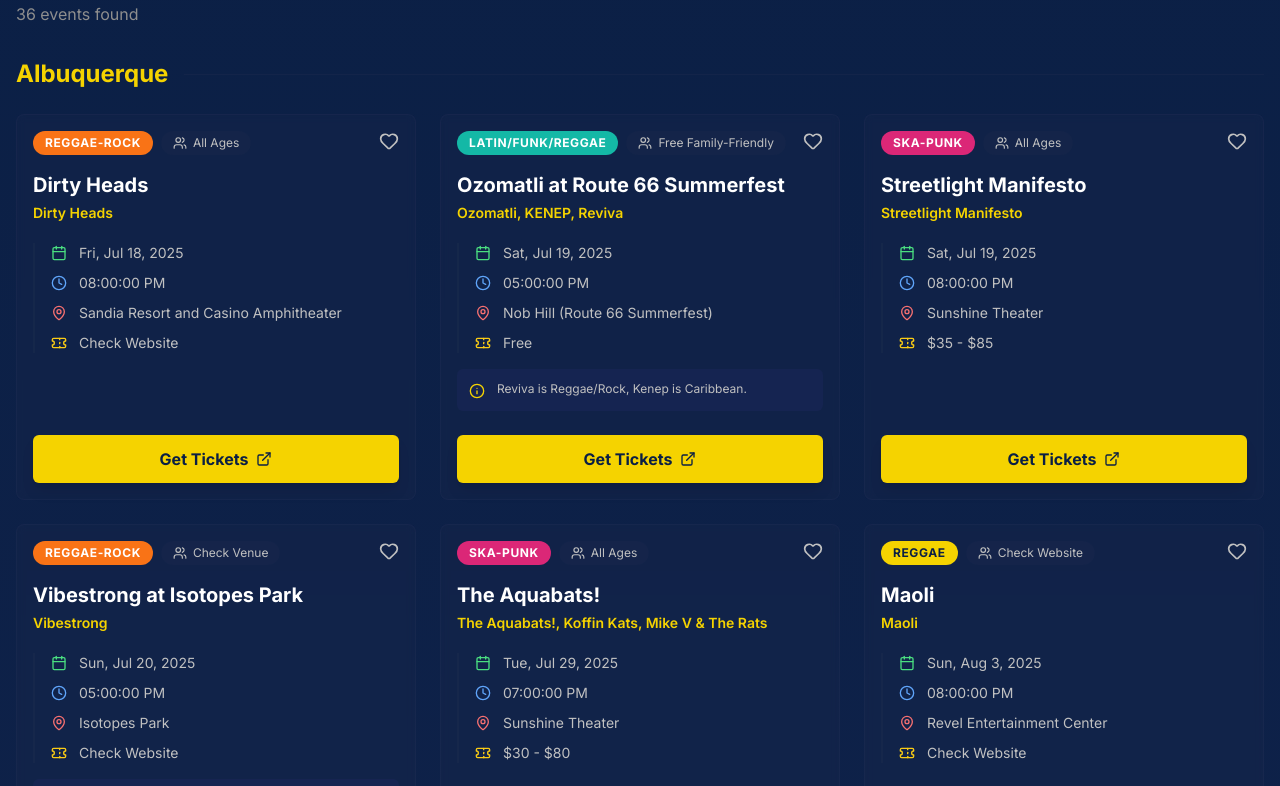
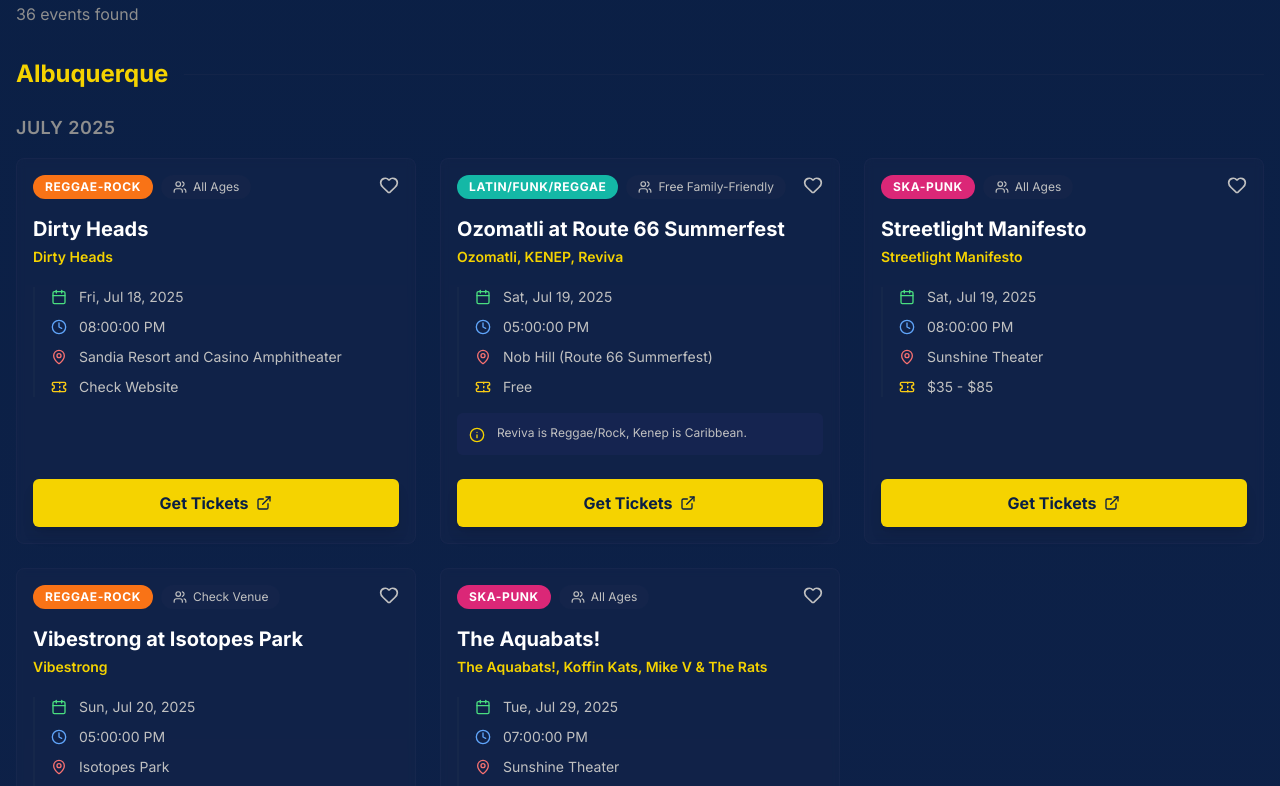
Before and after one commit to djeeyo/nm-reggae-calendar, a Next.js app: page / in a window 1280 px wide. Shown: the part 514-1300 px from the top of the page. Built offline with nearby package versions, Linux system fonts and the light colour scheme.

Commit message:
Update page.tsx

```diff
--- a/app/page.tsx
+++ b/app/page.tsx
@@ -1,33 +1,43 @@
 // app/page.tsx
 
 import { EventCard } from "@/components/EventCard";
-import { getAllEvents } from "@/lib/events";      // <-- Import the FUNCTION
-import type { Event } from "@/types/events";      // <-- Import the TYPE from the correct file
+import { getAllEvents } from "@/lib/events";
+import type { Event } from "@/types/events";
 
-// The grouping function is great, let's keep it here.
-function groupEventsByCity(events: Event[]) {
+// --- NEW, MORE ADVANCED GROUPING FUNCTION ---
+function groupEventsByCityAndMonth(events: Event[]): Record<string, Record<string, Event[]>> {
   return events.reduce((acc, event) => {
-    const city = event.city || "Other"; // Handle events that might not have a city
+    // Ensure there's a fallback for events without a city
+    const city = event.city || "TBD";
+
+    // Create a date object and a key for the month (e.g., "July 2025")
+    const eventDate = new Date(event.date);
+    const monthKey = eventDate.toLocaleDateString('en-US', { month: 'long', year: 'numeric', timeZone: 'UTC' });
+
+    // Create the city key if it doesn't exist
     if (!acc[city]) {
-      acc[city] = [];
+      acc[city] = {};
     }
-    acc[city].push(event);
+    // Create the month key within the city if it doesn't exist
+    if (!acc[city][monthKey]) {
+      acc[city][monthKey] = [];
+    }
+
+    // Add the event to the correct city and month
+    acc[city][monthKey].push(event);
+
     return acc;
-  }, {} as Record<string, Event[]>);
+  }, {} as Record<string, Record<string, Event[]>>);
 }
 
 export default function HomePage() {
-  // Call the function to get the array of event objects
   const allEvents = getAllEvents();
-  const groupedEvents = groupEventsByCity(allEvents);
+  const groupedEvents = groupEventsByCityAndMonth(allEvents);
 
   return (
-    // The main layout already has the gradient, so we don't need a wrapper div here.
-    // The <main> tag is also in layout.tsx, so we can remove it from here to avoid nesting.
     <>
-      {/* --- HERO SECTION --- */}
+      {/* --- HERO SECTION (No changes needed here) --- */}
       <section className="text-center py-16 md:py-20">
-        {/* This is the NEW code block to paste in */}
         <h1 className="text-4xl md:text-5xl lg:text-6xl font-extrabold text-white tracking-tight">
           <span className="text-rasta-yellow">Reggae</span>
           {' '}
@@ -47,26 +57,38 @@
         </div>
       </section>
 
-      {/* --- UPCOMING EVENTS SECTION --- */}
+      {/* --- UPCOMING EVENTS SECTION (This is where the rendering logic is updated) --- */}
       <section id="upcoming-events" className="pb-16">
         <div className="flex items-baseline justify-between mb-8">
             <div>
-              <h2 className="text-3xl font-bold text-neutral-900 mb-1">Upcoming Events</h2>
+              <h2 className="text-3xl font-bold text-white mb-1">Upcoming Events</h2>
               <p className="text-neutral-600">{allEvents.length} events found</p>
             </div>
-            {/* The filters component can go here later */}
         </div>
 
-        <div className="space-y-12">
-          {Object.entries(groupedEvents).map(([city, events]) => (
+        <div className="space-y-16">
+          {/* Outer loop for cities */}
+          {Object.entries(groupedEvents).map(([city, months]) => (
             <div key={city}>
               <div className="flex items-center gap-4 mb-6">
                 <h3 className="text-2xl font-bold text-rasta-yellow">{city}</h3>
                 <div className="h-px flex-grow bg-neutral-500/30"></div>
               </div>
+
+              <div className="space-y-8">
+                {/* Inner loop for months, sorted chronologically */}
+                {Object.keys(months)
+                  .sort((a, b) => new Date(a).getTime() - new Date(b).getTime())
+                  .map(month => (
+                    <div key={month}>
+                      <h4 className="text-lg font-semibold text-neutral-600 mb-4 tracking-wide">{month.toUpperCase()}</h4>
                       <div className="grid grid-cols-1 md:grid-cols-2 lg:grid-cols-3 gap-6">
-                {events.map((event) => (
-                  <EventCard key={event.id} event={event} /> // Use the unique ID for the key
+                        {/* Final loop to render the event cards for that month */}
+                        {months[month].map((event) => (
+                          <EventCard key={event.id} event={event} />
+                        ))}
+                      </div>
+                    </div>
                 ))}
               </div>
             </div>
```
Lines whose indentation alone changed are shown as unchanged.
